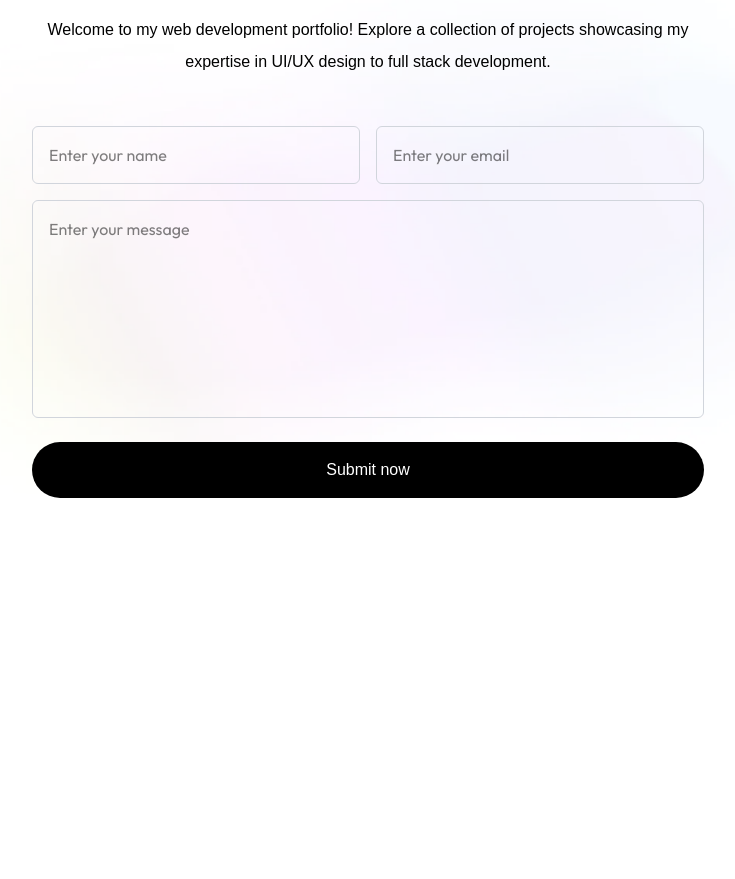
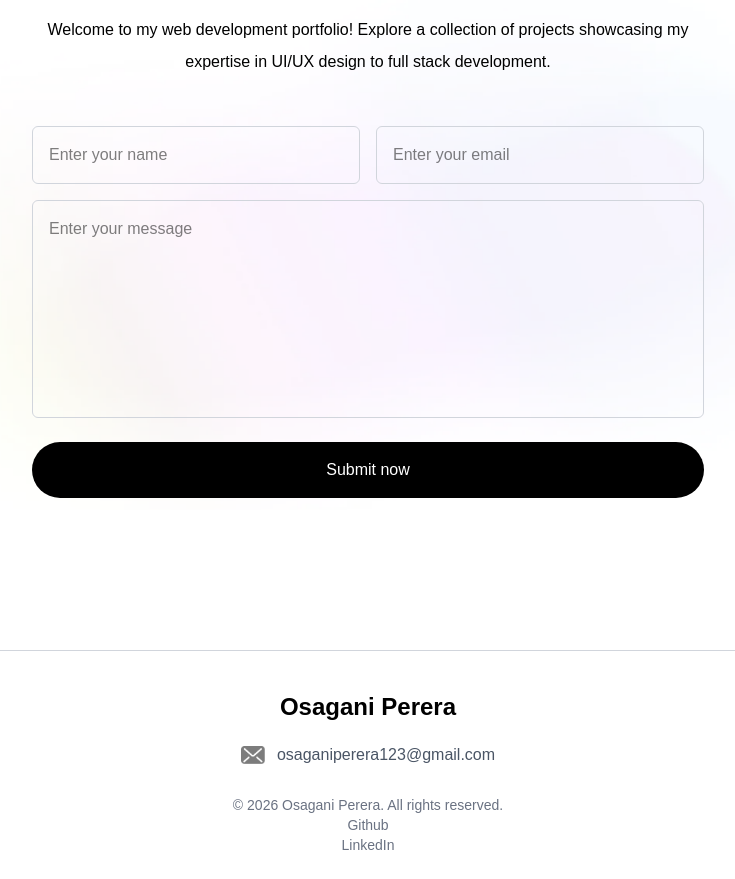
Before and after one commit to Osagani31/Nextjs-portfolio, a Next.js app: page / in a window 1280 px wide. Shown: the part 3320-4199 px from the top of the page, without its empty margins (272-1007 px from the left). Before the commit the page ends 3858 px from the top, so only its background shows below. Built offline with nearby package versions, Linux system fonts and the light colour scheme; a web font is replaced by a local one.

Commit message:
implementing footer and contact us

```diff
--- a/app/page.jsx
+++ b/app/page.jsx
@@ -1,5 +1,6 @@
 import About from "@/components/About";
 import Contact from "@/components/Contact";
+import Footer from "@/components/Footer";
 import Header from "@/components/Header";
 import Navbar from "@/components/Navbar";
 import Services from "@/components/Services";
@@ -14,6 +15,7 @@ export default function Home() {
       <Services/>
       <Work/>
       <Contact/>
+      <Footer/>
     </>
   );
 }
--- a/components/Contact.jsx
+++ b/components/Contact.jsx
@@ -1,8 +1,32 @@
+"use client";
+
 import React from 'react';
+
 import { assets } from '@/assets/assets';
 
 const Contact = () => {
+  const [result, setResult] = React.useState('');
+  const onSubmit=async(event)=>{
+    event.preventDefault();
+    setResult('Sending......');
+    const formData = new FormData(event.target);
+
+    formData.append('access_key', '8f706415-29af-465a-87c9-c2b6d90d4a4d');
+
+    const response=await fetch('https://api.web3forms.com/submit',{
+      method:'POST',
+      body:formData
+    });
+    const data=await response.json();
+    if(data.success){
+      setResult('Message sent successfully');
+    }else{
+      setResult('Something went wrong');
+    }
+  }
+
   return (
+
     <div
       id='contact'
       className='w-full px-[12%] py-10 scroll-mt-20 bg-no-repeat bg-center'
@@ -16,33 +40,38 @@ const Contact = () => {
       <p className='text-center max-w-2xl mx-auto mt-5 mb-12 font-ovo'>
         Welcome to my web development portfolio! Explore a collection of projects showcasing my expertise in UI/UX design to full stack development.
       </p>
-      <form className='max-w-2xl mx-auto flex flex-col gap-4'>
+      <form  onSubmit={onSubmit} className='max-w-2xl mx-auto flex flex-col gap-4'>
         <div className='flex flex-col sm:flex-row gap-4'>
           <input
             type="text"
             placeholder='Enter your name'
             required
-            className='flex-1 px-4 py-3 border border-gray-300 rounded-md outline-none focus:ring-2 focus:ring-gray-400'
+            className='flex-1 px-4 py-3 border border-gray-300 rounded-md outline-none focus:ring-2 focus:ring-gray-400 font font-ovo'
+            name='name'
           />
           <input
             type="email"
             placeholder='Enter your email'
             required
-            className='flex-1 px-4 py-3 border border-gray-300 rounded-md outline-none focus:ring-2 focus:ring-gray-400'
+            className='flex-1 px-4 py-3 border border-gray-300 rounded-md outline-none focus:ring-2 focus:ring-gray-400 font font-ovo'
+            name='email'
           />
         </div>
         <textarea
           rows={6}
           placeholder='Enter your message'
           required
-          className='px-4 py-3 border border-gray-300 rounded-md outline-none focus:ring-2 focus:ring-gray-400 resize-none'
-        />
+          className='px-4 py-3 border border-gray-300 rounded-md outline-none focus:ring-2 focus:ring-gray-400 resize-none font font-ovo'
+          name='message'
+
+       />
         <button
           type='submit'
           className='mt-2 w-full sm:w-auto px-10 py-3 bg-black text-white rounded-full font-ovo hover:bg-gray-800 transition-colors'
         >
           Submit now
         </button>
+        <p className='mt-4 font font-ovo'>{result}</p>
       </form>
     </div>
   );
--- /dev/null
+++ b/components/Footer.jsx
@@ -0,0 +1,48 @@
+import React from "react";
+import Image from "next/image";
+import { assets } from "@/assets/assets";
+
+const Footer = () => {
+  return (
+    <footer className="mt-20 border-t border-gray-300 pt-10 pb-6">
+
+
+      <div className="text-center">
+        <h2 className="text-2xl font-semibold font-ovo">
+          Osagani Perera
+        </h2>
+      </div>
+
+      <div className="flex items-center justify-center gap-3 mt-4 font-ovo">
+        <Image
+          src={assets.mail_icon}
+          alt="Mail Icon"
+          width={24}
+          height={24}
+          className="object-contain"
+        />
+        <a
+          href="mailto:osaganiperera123@gmail.com"
+          className="text-gray-600 hover:text-black transition font-ovo"
+        >
+          osaganiperera123@gmail.com
+        </a>
+      </div>
+
+      <div className="text-center text-sm text-gray-500 mt-6 font-ovo">
+        © {new Date().getFullYear()} Osagani Perera. All rights reserved.
+        <ul>
+            <li>
+                <a target='_blank' href="https://github.com/Osagani31" className="hover:text-black transition">Github</a>
+            </li>
+            <li>
+                <a target='_blank' href="https://linkedin.com/in/osagani-perera-0660842a3" className="hover:text-black transition">LinkedIn</a>
+            </li>
+        </ul>
+      </div>
+
+    </footer>
+  );
+};
+
+export default Footer;
--- a/components/Work.jsx
+++ b/components/Work.jsx
@@ -30,7 +30,7 @@ const Work = () => {
 
       </div>
     <a href="" className='w-max flex items-center justify-center gap-2 text-gray-700 border-[0.5px]
-    border-gray-700 rounded-full py-3 px-10 mx-auto my-20 transition-colors duration-500 hover:bg-gray-300'>
+    border-gray-700 rounded-full py-3 px-10 mx-auto my-20 transition-colors duration-500 hover:bg-gray-300 font font-ovo'>
         Show more
         <img src={assets.right_arrow_bold} alt='Right arrow' className='w-4'/>
     </a>
```
Also changed, not shown: 1 other file (tests, documents, lock files or other folders).
